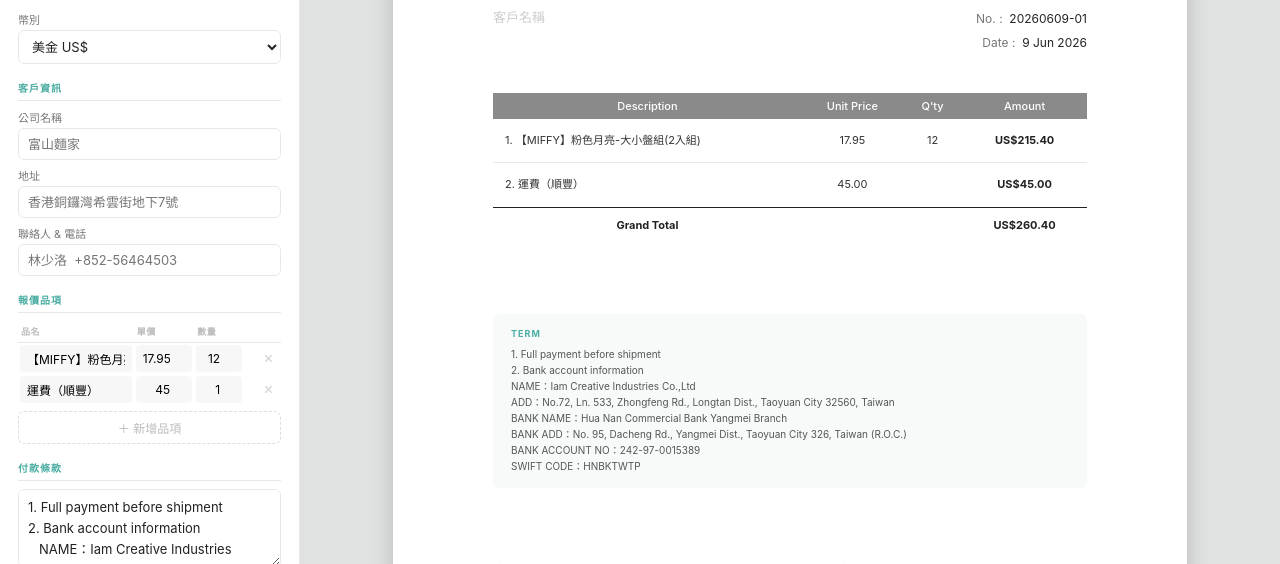
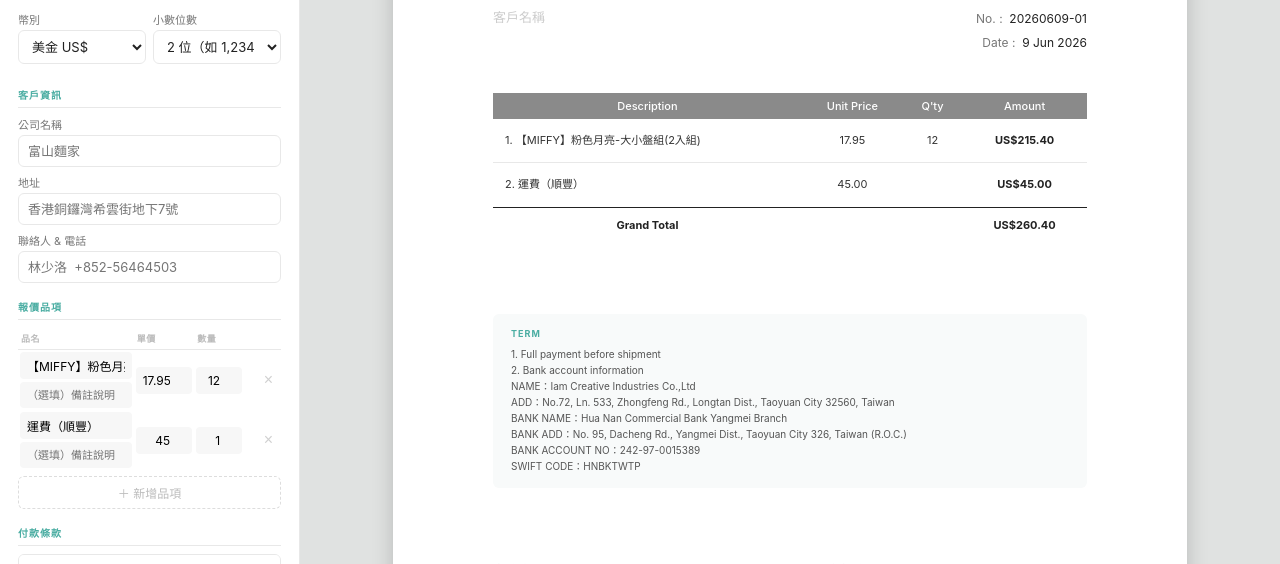
Before and after one commit to Sarah85079230/Quotation, a plain HTML site: page index.html in a window 1280 px wide. Shown: the part 236-800 px from the top of the page. Drawn offline with Linux system fonts and the light colour scheme.

Commit message:
Add files via upload

```diff
--- a/index.html
+++ b/index.html
@@ -293,14 +293,23 @@ textarea { resize: vertical; min-height: 78px; line-height: 1.6; }
         <input type="date" id="qdate" oninput="render()">
       </div>
     </div>
+    <div class="grid2" style="margin-bottom:7px">
       <div class="f"><label>幣別</label>
-      <select id="cur" onchange="renderAll()">
+        <select id="cur" onchange="onCurChange()">
           <option value="US$">美金 US$</option>
           <option value="HK$">港幣 HK$</option>
           <option value="NT$">台幣 NT$</option>
           <option value="RMB¥">人民幣 RMB¥</option>
           <option value="JPY¥">日幣 JPY¥</option>
         </select>
+      </div>
+      <div class="f"><label>小數位數</label>
+        <select id="dec" onchange="renderAll()">
+          <option value="0">0 位（如 1,234）</option>
+          <option value="1">1 位（如 1,234.5）</option>
+          <option value="2" selected>2 位（如 1,234.56）</option>
+        </select>
+      </div>
     </div>
 
     <div class="sec">客戶資訊</div>
@@ -381,8 +390,8 @@ function toggleCompact(){
 }
 
 let rows = [
-  { desc: "【MIFFY】粉色月亮-大小盤組(2入組)", price: 17.95, qty: 12 },
-  { desc: "運費（順豐）", price: 45.00, qty: 1 },
+  { desc: "【MIFFY】粉色月亮-大小盤組(2入組)", price: 17.95, qty: 12, note: "" },
+  { desc: "運費（順豐）", price: 45.00, qty: 1, note: "" },
 ];
 
 (function init(){
@@ -400,17 +409,28 @@ function fdate(s){
   return d.getDate()+" "+["Jan","Feb","Mar","Apr","May","Jun","Jul","Aug","Sep","Oct","Nov","Dec"][d.getMonth()]+" "+d.getFullYear();
 }
 function cur(){ return document.getElementById("cur").value; }
+function dec(){ return parseInt(document.getElementById("dec").value)||0; }
+function fmt(n, d){ return n.toLocaleString("en-US", {minimumFractionDigits:d, maximumFractionDigits:d}); }
+function onCurChange(){
+  const cv = document.getElementById("cur").value;
+  const autoD = (cv==="NT$"||cv==="JPY¥") ? "0" : "2";
+  document.getElementById("dec").value = autoD;
+  renderAll();
+}
 
 function renderTable(){
   document.getElementById("tbody").innerHTML = rows.map((r,i) => `<tr>
-    <td class="c-d"><input value="${esc(r.desc)}" placeholder="品名說明" oninput="rows[${i}].desc=this.value;render()"></td>
+    <td class="c-d">
+      <input value="${esc(r.desc)}" placeholder="品名說明" oninput="rows[${i}].desc=this.value;render()">
+      <input value="${esc(r.note||'')}" placeholder="（選填）備註說明" style="margin-top:3px;font-size:11px;color:#888" oninput="rows[${i}].note=this.value;render()">
+    </td>
     <td class="c-p"><input type="number" step=".01" min="0" value="${r.price}" style="text-align:right" oninput="rows[${i}].price=parseFloat(this.value)||0;render()"></td>
     <td class="c-q"><input type="number" step="1" min="0" value="${r.qty}" style="text-align:right" oninput="rows[${i}].qty=parseFloat(this.value)||0;render()"></td>
     <td class="c-x"><button class="x-btn" onclick="rows.splice(${i},1);renderAll()">×</button></td>
   </tr>`).join("");
 }
 
-function addRow(){ rows.push({desc:"",price:0,qty:1}); renderAll(); }
+function addRow(){ rows.push({desc:"",price:0,qty:1,note:""}); renderAll(); }
 function renderAll(){ renderTable(); render(); }
 
 function render(){
@@ -428,14 +448,18 @@ function render(){
   // 更新預覽
   const prev = document.getElementById("fontPreview");
   if (prev) { prev.style.fontFamily = sigFont; prev.style.fontWeight = sigWeight; prev.textContent = sig || "Sarah"; }
-  const grand = rows.reduce((s,r)=>s+r.price*r.qty,0).toFixed(2);
+  const d = dec();
+  const grand = fmt(rows.reduce((s,r)=>s+r.price*r.qty,0), d);
 
-  const trows = rows.map((r,i) => `<tr>
+  const trows = rows.map((r,i) => {
+    const noteRow = r.note ? `<tr><td colspan="4" style="padding-top:0;padding-bottom:6px;font-size:10px;color:#777;font-style:italic">&nbsp;&nbsp;&nbsp;&nbsp;${esc(r.note)}</td></tr>` : "";
+    return `<tr>
     <td>${i+1}. ${esc(r.desc)}</td>
-    <td class="r">${r.price>0 ? r.price.toFixed(2) : "—"}</td>
+    <td class="r">${r.price>0 ? fmt(r.price,d) : "—"}</td>
     <td class="r">${r.qty!==1 ? r.qty : ""}</td>
-    <td class="r bold">${c}${(r.price*r.qty).toFixed(2)}</td>
-  </tr>`).join("");
+    <td class="r bold">${c}${fmt(r.price*r.qty,d)}</td>
+  </tr>${noteRow}`;
+  }).join("");
 
   document.getElementById("out").innerHTML = `
   <div class="doc ${compactMode ? 'compact' : ''}">
@@ -479,6 +503,7 @@ function render(){
         <span class="total-lbl">Grand Total</span>
         <span class="total-spacer"></span>
         <span class="total-val">${c}${grand}</span>
+
       </div>
     </div>
 
```
Lines whose indentation alone changed are shown as unchanged.
